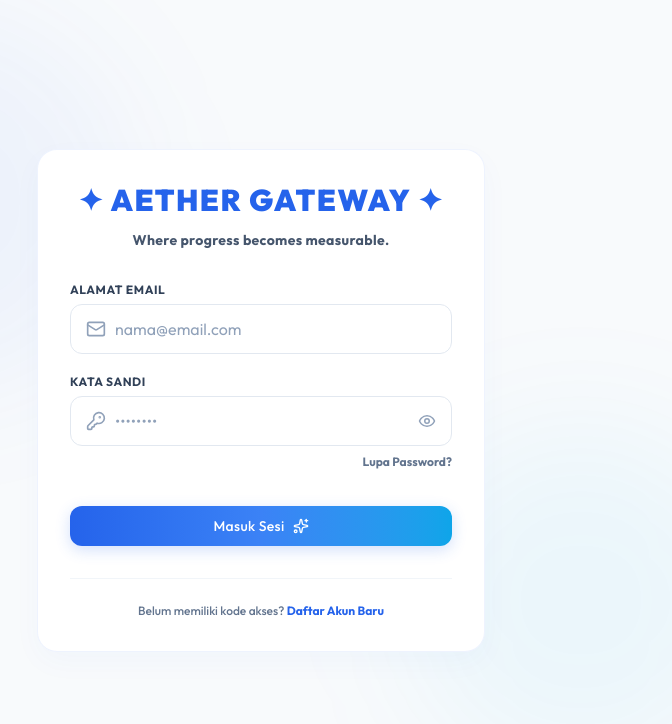
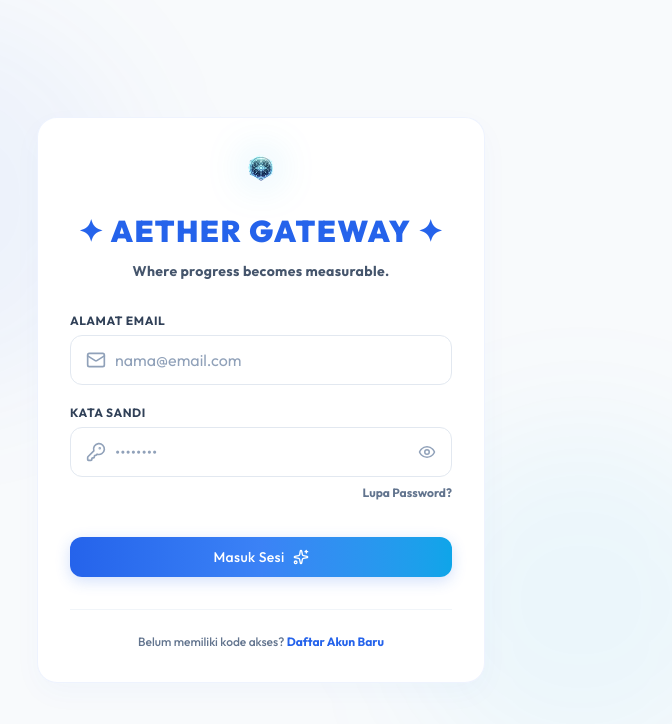
Before and after one commit to faizulmushofa/isekai-skill-front-end, a Next.js app: page /login in a window 1280 px wide. Shown: the top 724 px of the page, without its empty margins (379-1051 px from the left). Built offline with nearby package versions, Linux system fonts and the light colour scheme; no server answers.

Commit message:
style: integrate custom glowing logo.png on sidebar, login, and register headers

```diff
--- a/app/login/page.tsx
+++ b/app/login/page.tsx
@@ -3,6 +3,7 @@
 import React, { useState, useEffect } from "react";
 import { useRouter } from "next/navigation";
 import Link from "next/link";
+import Image from "next/image";
 import { useAuthStore } from "@/stores/useAuthStore";
 import GlowInput from "@/components/ui/GlowInput";
 import NeonButton from "@/components/ui/NeonButton";
@@ -57,6 +58,14 @@ export default function LoginPage() {
         <GlassCard hoverGlow={false} className="border border-primary-blue/10 p-8 shadow-xl relative bg-white rounded-2xl">
           {/* Header */}
           <div className="flex flex-col items-center gap-2 mb-8 text-center">
+            <Image
+              src="/logo.png"
+              alt="Aether Logo"
+              width={80}
+              height={80}
+              priority
+              className="mb-3 shrink-0 object-contain drop-shadow-[0_0_20px_rgba(14,165,233,0.3)] filter contrast-110"
+            />
             <h1 className="text-3xl font-black tracking-wider text-primary-blue font-outfit">
               ✦ AETHER GATEWAY ✦
             </h1>
--- a/app/register/page.tsx
+++ b/app/register/page.tsx
@@ -3,6 +3,7 @@
 import React, { useState, useEffect } from "react";
 import { useRouter } from "next/navigation";
 import Link from "next/link";
+import Image from "next/image";
 import { useAuthStore } from "@/stores/useAuthStore";
 import GlowInput from "@/components/ui/GlowInput";
 import NeonButton from "@/components/ui/NeonButton";
@@ -65,6 +66,14 @@ export default function RegisterPage() {
         <GlassCard hoverGlow={false} className="border border-primary-blue/10 p-8 shadow-xl relative bg-white rounded-2xl">
           {/* Header */}
           <div className="flex flex-col items-center gap-2 mb-8 text-center">
+            <Image
+              src="/logo.png"
+              alt="Aether Logo"
+              width={80}
+              height={80}
+              priority
+              className="mb-3 shrink-0 object-contain drop-shadow-[0_0_20px_rgba(14,165,233,0.3)] filter contrast-110"
+            />
             <h1 className="text-3xl font-black tracking-wider text-primary-blue font-outfit">
               ✦ CREATE IDENTITY ✦
             </h1>
--- a/components/ui/Sidebar.tsx
+++ b/components/ui/Sidebar.tsx
@@ -2,6 +2,7 @@
 
 import React, { useState } from "react";
 import Link from "next/link";
+import Image from "next/image";
 import { usePathname } from "next/navigation";
 import { motion, AnimatePresence } from "framer-motion";
 import { useAuthStore } from "@/stores/useAuthStore";
@@ -77,7 +78,7 @@ export default function Sidebar() {
               >
                 <div
                   className={`p-1.5 rounded-xl transition-all duration-200 ${
-                    isActive
+                     isActive
                       ? "bg-primary-blue/10 shadow-sm"
                       : ""
                   }`}
@@ -161,7 +162,7 @@ export default function Sidebar() {
                   </div>
                   <div className="w-full h-2 bg-slate-100 rounded-full overflow-hidden">
                     <div
-                      className="h-full bg-gradient-to-r from-primary-blue to-soft-cyan rounded-full transition-all duration-500"
+                      className="h-full bg-gradient-to-r from-primary-blue to-soft-cyan rounded-full transition-all duration-550"
                       style={{ width: `${xpPercent}%` }}
                     />
                   </div>
@@ -199,7 +200,14 @@ export default function Sidebar() {
           {/* Logo Title */}
           <div className="flex flex-col gap-1">
             <div className="flex items-center gap-3 h-10">
-              <Sparkles size={20} className="text-sky-400 shadow-[0_0_18px_rgba(56,189,248,0.25)]" />
+              <Image
+                src="/logo.png"
+                alt="Aether Logo"
+                width={36}
+                height={36}
+                priority
+                className="shrink-0 object-contain drop-shadow-[0_0_12px_rgba(14,165,233,0.3)] filter contrast-110"
+              />
               <AnimatePresence>
                 {!isCollapsed && (
                   <motion.div
```
Also changed, not shown: public/logo.png (added).
